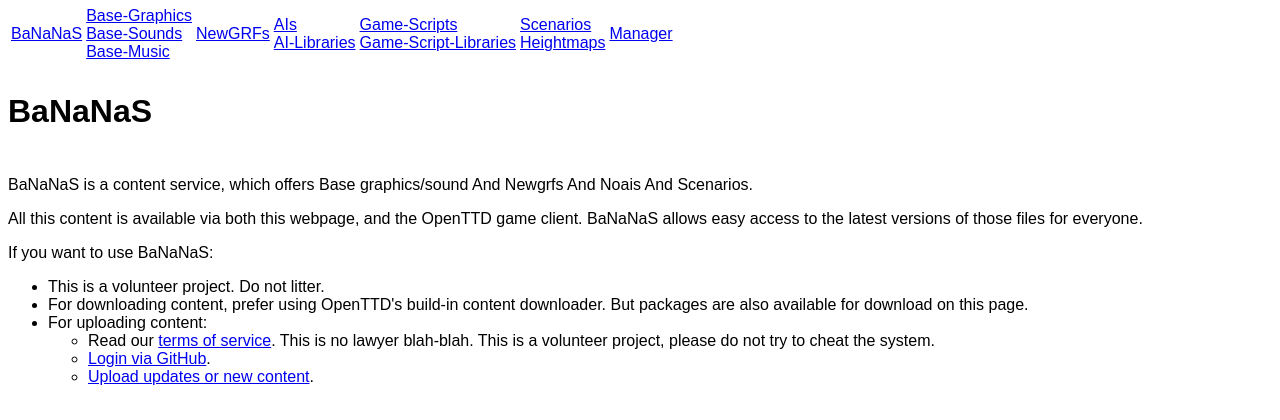
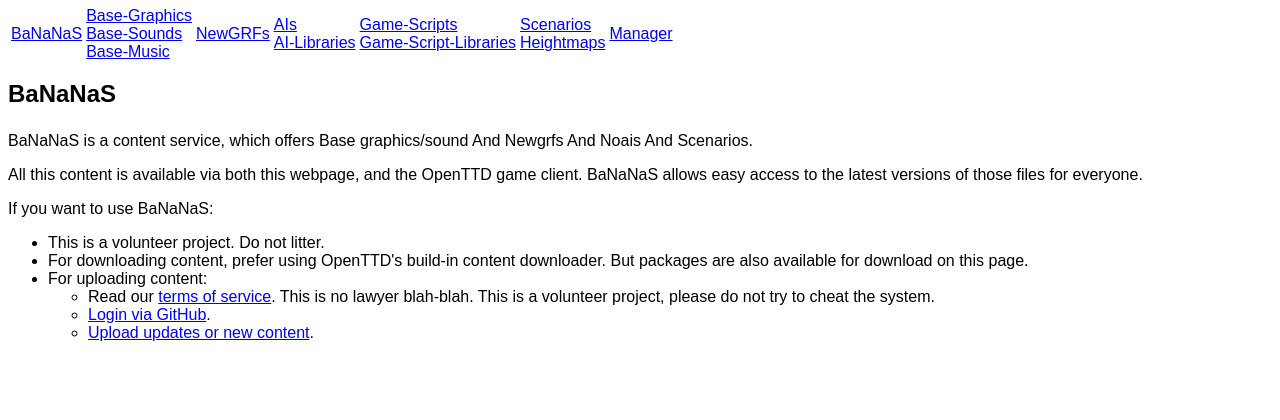
Before and after one commit to OpenTTD/bananas-frontend-web, a Python web app: template webclient/templates/main.html in a window 1280 px wide. Shown: the top 420 px of the page. Run offline with Jinja, Linux system fonts and the light colour scheme; the template is opened without the code that fills it, so the values that code supplies are empty.

Commit message:
Change: format the descendant elements of the page <header>

```diff
--- a/webclient/static/css/page.css
+++ b/webclient/static/css/page.css
@@ -16,3 +16,19 @@ body > * {
 	padding: 0.25em 0.5em;
 	padding: 0.25rem 0.5rem;
 }
+
+/* page header and its descendant elements */
+body > header > * {
+	margin: 0.5em 0;
+	margin: 0.5rem 0;
+	padding: 0;
+}
+body > header > *:last-child {
+	margin-bottom: 0;
+}
+body > header h1 {
+	font-size: 1.5em;
+}
+body > header p {
+	font-weight: bold;
+}
```
